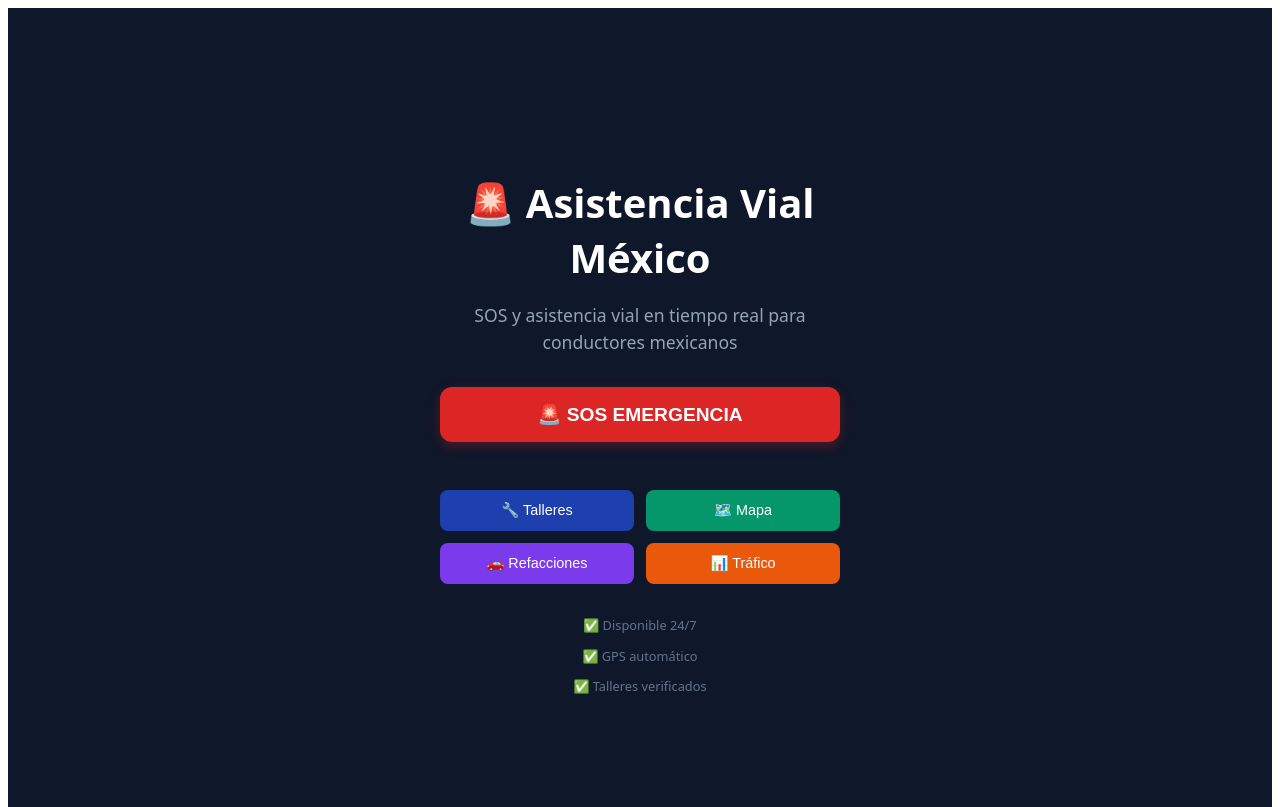
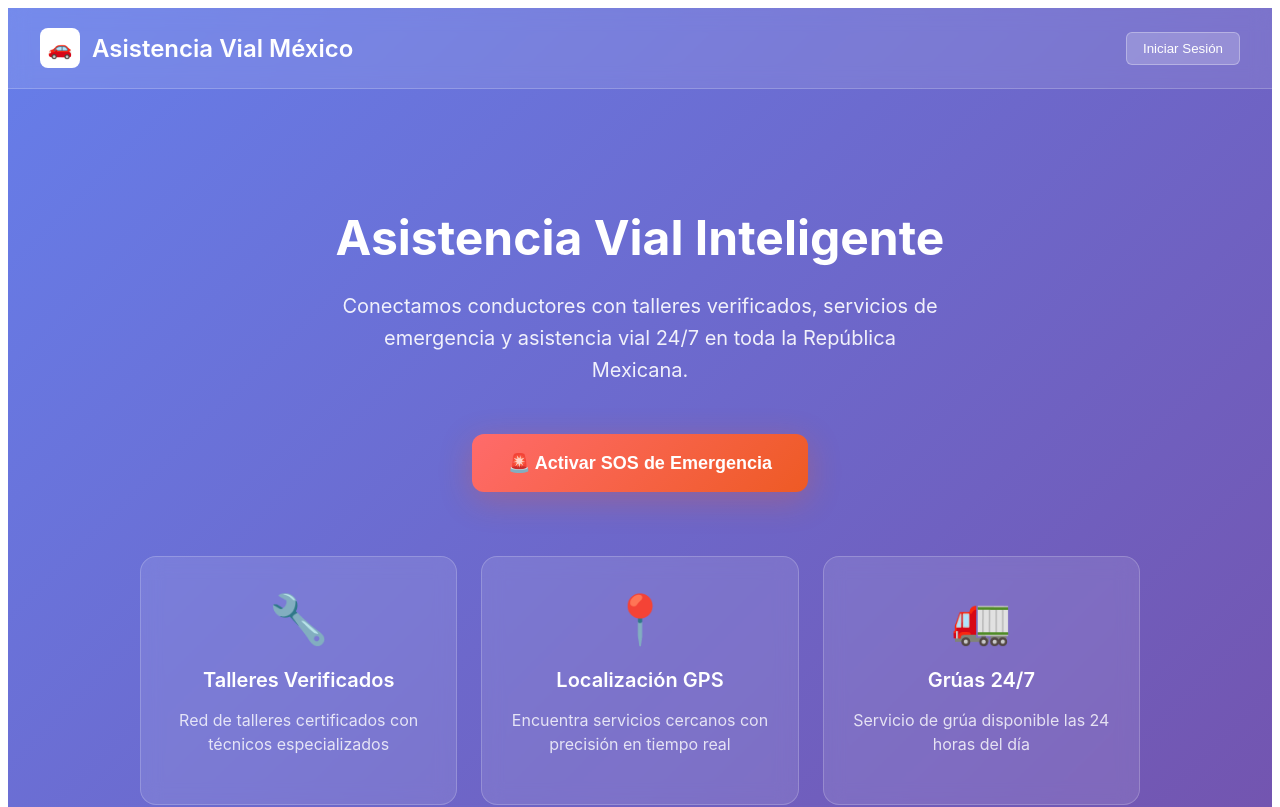
Before and after one commit to Ente56298/asistencia_vial, a React (Vite) app: page / in a window 1280 px wide. Shown: the top 807 px of the page. Built offline with nearby package versions, Linux system fonts and the light colour scheme.

Commit message:
feat: professional landing page design with header, hero, services and footer

```diff
--- a/src/main.tsx
+++ b/src/main.tsx
@@ -6,113 +6,123 @@ function App() {
   return (
     <div style={{
       minHeight: '100vh',
-      backgroundColor: '#0f172a',
-      color: 'white',
-      display: 'flex',
-      flexDirection: 'column',
-      alignItems: 'center',
-      justifyContent: 'center',
-      fontFamily: 'system-ui, -apple-system, sans-serif',
-      padding: '20px'
+      background: 'linear-gradient(135deg, #667eea 0%, #764ba2 100%)',
+      fontFamily: '-apple-system, BlinkMacSystemFont, "Segoe UI", Roboto, sans-serif'
     }}>
-      <div style={{ textAlign: 'center', maxWidth: '400px' }}>
-        <h1 style={{
-          fontSize: '2.5rem',
-          marginBottom: '0.5rem',
-          fontWeight: 'bold'
-        }}>🚨 Asistencia Vial México</h1>
+      {/* Header */}
+      <header style={{
+        padding: '20px',
+        background: 'rgba(255, 255, 255, 0.1)',
+        backdropFilter: 'blur(10px)',
+        borderBottom: '1px solid rgba(255, 255, 255, 0.2)'
+      }}>
+        <div style={{ maxWidth: '1200px', margin: '0 auto', display: 'flex', justifyContent: 'space-between', alignItems: 'center' }}>
+          <div style={{ display: 'flex', alignItems: 'center', gap: '12px' }}>
+            <div style={{ width: '40px', height: '40px', background: '#fff', borderRadius: '8px', display: 'flex', alignItems: 'center', justifyContent: 'center', fontSize: '20px' }}>🚗</div>
+            <h1 style={{ color: 'white', fontSize: '24px', fontWeight: '600', margin: 0 }}>Asistencia Vial México</h1>
+          </div>
+          <button style={{
+            background: 'rgba(255, 255, 255, 0.2)',
+            border: '1px solid rgba(255, 255, 255, 0.3)',
+            color: 'white',
+            padding: '8px 16px',
+            borderRadius: '6px',
+            cursor: 'pointer'
+          }}>Iniciar Sesión</button>
+        </div>
+      </header>
 
-        <p style={{
-          fontSize: '1.1rem',
-          marginBottom: '2rem',
-          color: '#94a3b8',
-          lineHeight: '1.5'
-        }}>SOS y asistencia vial en tiempo real para conductores mexicanos</p>
+      {/* Hero Section */}
+      <main style={{ padding: '80px 20px', textAlign: 'center' }}>
+        <div style={{ maxWidth: '800px', margin: '0 auto' }}>
+          <h2 style={{
+            fontSize: '48px',
+            fontWeight: '700',
+            color: 'white',
+            marginBottom: '24px',
+            lineHeight: '1.2'
+          }}>Asistencia Vial Inteligente</h2>
 
-        <div style={{ marginBottom: '2rem' }}>
+          <p style={{
+            fontSize: '20px',
+            color: 'rgba(255, 255, 255, 0.9)',
+            marginBottom: '48px',
+            lineHeight: '1.6',
+            maxWidth: '600px',
+            margin: '0 auto 48px'
+          }}>Conectamos conductores con talleres verificados, servicios de emergencia y asistencia vial 24/7 en toda la República Mexicana.</p>
+
+          {/* CTA Button */}
           <button style={{
-            backgroundColor: '#dc2626',
+            background: 'linear-gradient(135deg, #ff6b6b, #ee5a24)',
             color: 'white',
-            padding: '16px 32px',
-            fontSize: '1.2rem',
-            fontWeight: 'bold',
             border: 'none',
+            padding: '18px 36px',
+            fontSize: '18px',
+            fontWeight: '600',
             borderRadius: '12px',
             cursor: 'pointer',
-            boxShadow: '0 4px 12px rgba(220, 38, 38, 0.3)',
-            transition: 'all 0.2s',
-            width: '100%',
-            marginBottom: '16px'
+            boxShadow: '0 8px 32px rgba(238, 90, 36, 0.3)',
+            marginBottom: '64px',
+            transition: 'transform 0.2s'
           }}
-          onMouseOver={(e) => e.target.style.backgroundColor = '#b91c1c'}
-          onMouseOut={(e) => e.target.style.backgroundColor = '#dc2626'}
-          >
-            🚨 SOS EMERGENCIA
-          </button>
+          onMouseOver={(e) => e.target.style.transform = 'translateY(-2px)'}
+          onMouseOut={(e) => e.target.style.transform = 'translateY(0)'}
+          >🚨 Activar SOS de Emergencia</button>
         </div>
 
+        {/* Services Grid */}
         <div style={{
           display: 'grid',
-          gridTemplateColumns: '1fr 1fr',
-          gap: '12px',
-          marginBottom: '2rem'
+          gridTemplateColumns: 'repeat(auto-fit, minmax(280px, 1fr))',
+          gap: '24px',
+          maxWidth: '1000px',
+          margin: '0 auto'
         }}>
-          <button style={{
-            backgroundColor: '#1e40af',
-            color: 'white',
-            padding: '12px 16px',
-            fontSize: '0.9rem',
-            border: 'none',
-            borderRadius: '8px',
-            cursor: 'pointer'
-          }}>
-            🔧 Talleres
-          </button>
-          <button style={{
-            backgroundColor: '#059669',
-            color: 'white',
-            padding: '12px 16px',
-            fontSize: '0.9rem',
-            border: 'none',
-            borderRadius: '8px',
-            cursor: 'pointer'
-          }}>
-            🗺️ Mapa
-          </button>
-          <button style={{
-            backgroundColor: '#7c3aed',
-            color: 'white',
-            padding: '12px 16px',
-            fontSize: '0.9rem',
-            border: 'none',
-            borderRadius: '8px',
-            cursor: 'pointer'
-          }}>
-            🚗 Refacciones
-          </button>
-          <button style={{
-            backgroundColor: '#ea580c',
-            color: 'white',
-            padding: '12px 16px',
-            fontSize: '0.9rem',
-            border: 'none',
-            borderRadius: '8px',
-            cursor: 'pointer'
-          }}>
-            📊 Tráfico
-          </button>
+          {[
+            { icon: '🔧', title: 'Talleres Verificados', desc: 'Red de talleres certificados con técnicos especializados' },
+            { icon: '📍', title: 'Localización GPS', desc: 'Encuentra servicios cercanos con precisión en tiempo real' },
+            { icon: '🚛', title: 'Grúas 24/7', desc: 'Servicio de grúa disponible las 24 horas del día' },
+            { icon: '⚡', title: 'Respuesta Rápida', desc: 'Tiempo de respuesta promedio de 15 minutos' }
+          ].map((service, i) => (
+            <div key={i} style={{
+              background: 'rgba(255, 255, 255, 0.1)',
+              backdropFilter: 'blur(10px)',
+              border: '1px solid rgba(255, 255, 255, 0.2)',
+              borderRadius: '16px',
+              padding: '32px 24px',
+              textAlign: 'center',
+              transition: 'transform 0.2s'
+            }}
+            onMouseOver={(e) => e.target.style.transform = 'translateY(-4px)'}
+            onMouseOut={(e) => e.target.style.transform = 'translateY(0)'}
+            >
+              <div style={{ fontSize: '48px', marginBottom: '16px' }}>{service.icon}</div>
+              <h3 style={{ color: 'white', fontSize: '20px', fontWeight: '600', marginBottom: '12px' }}>{service.title}</h3>
+              <p style={{ color: 'rgba(255, 255, 255, 0.8)', fontSize: '16px', lineHeight: '1.5' }}>{service.desc}</p>
+            </div>
+          ))}
         </div>
+      </main>
 
-        <div style={{
-          fontSize: '0.8rem',
-          color: '#64748b',
-          marginTop: '2rem'
-        }}>
-          <p>✅ Disponible 24/7</p>
-          <p>✅ GPS automático</p>
-          <p>✅ Talleres verificados</p>
+      {/* Footer */}
+      <footer style={{
+        background: 'rgba(0, 0, 0, 0.2)',
+        padding: '40px 20px',
+        textAlign: 'center',
+        borderTop: '1px solid rgba(255, 255, 255, 0.1)'
+      }}>
+        <div style={{ maxWidth: '1200px', margin: '0 auto' }}>
+          <p style={{ color: 'rgba(255, 255, 255, 0.7)', fontSize: '14px' }}>
+            © 2025 Asistencia Vial México. Servicio disponible en toda la República Mexicana.
+          </p>
+          <div style={{ marginTop: '16px', display: 'flex', justifyContent: 'center', gap: '24px' }}>
+            <span style={{ color: 'rgba(255, 255, 255, 0.6)', fontSize: '12px' }}>✓ Talleres Certificados</span>
+            <span style={{ color: 'rgba(255, 255, 255, 0.6)', fontSize: '12px' }}>✓ Cobertura Nacional</span>
+            <span style={{ color: 'rgba(255, 255, 255, 0.6)', fontSize: '12px' }}>✓ Disponible 24/7</span>
+          </div>
         </div>
-      </div>
+      </footer>
     </div>
   )
 }
```
